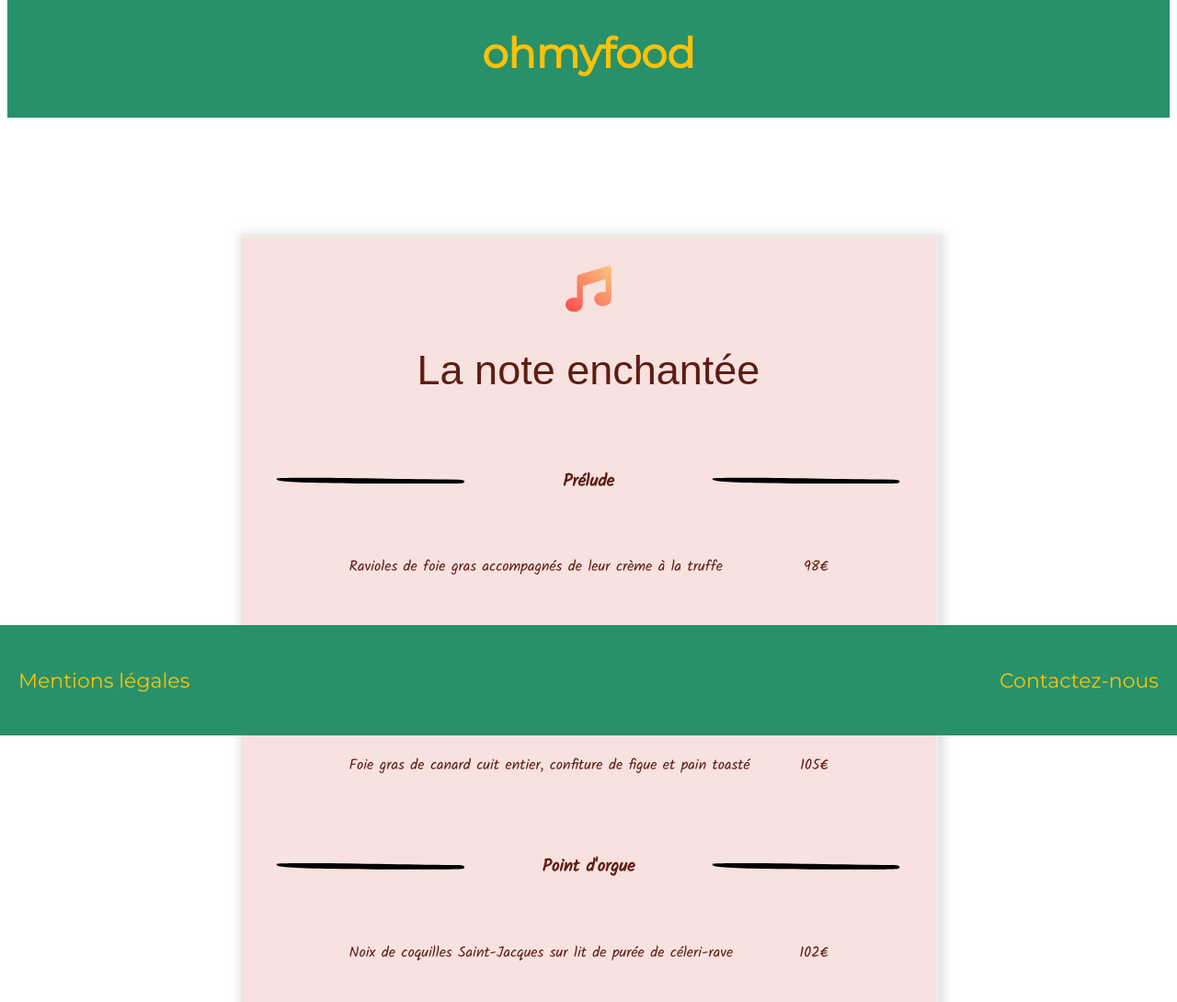
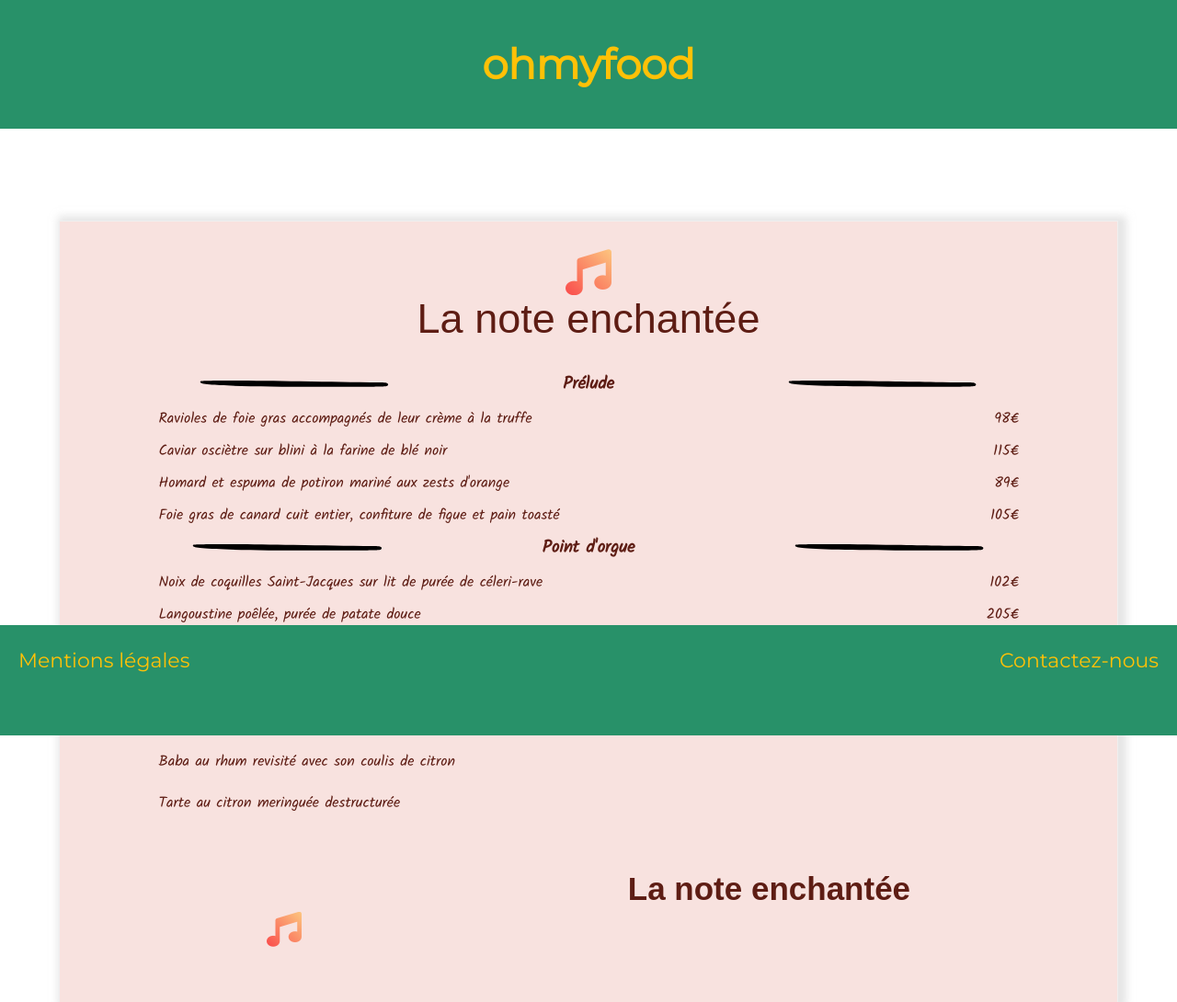
Before and after one commit to dasyx/ohmyfood, a website: page la_note_enchantee.html in a window 1280 px wide. Shown: the top 1090 px of the page at 92% size. Drawn offline with nearby package versions, Linux system fonts and the light colour scheme; files that its build step writes are made by us from their sources; a web font is replaced by a local one.

Commit message:
correction dry

```diff
--- a/sass/base/_base.scss
+++ b/sass/base/_base.scss
@@ -1,5 +1,5 @@
 * {
-	/*margin: auto;*/
+	margin: 0 auto;
 	padding: 0px;
 	box-sizing: border-box;
 }
--- a/sass/layouts/_header.scss
+++ b/sass/layouts/_header.scss
@@ -1,13 +1,9 @@
 .header {
-    display: flex;
-    flex-direction: row;
     width: 100%;
     line-height: 100px;
-    margin-top: -50px;
     &__logo-colors {
         padding: 20px;
         text-align: center;
-        flex: 1 auto;
         @include logo-colors;
     }
 }
--- a/sass/layouts/_main.scss
+++ b/sass/layouts/_main.scss
@@ -1,4 +1,3 @@
-
 .conteneur {
 	display: flex;
 	flex-flow: row wrap;
@@ -8,16 +7,11 @@
 	margin-top: 80px;
 }
 .main_contain {
-    width: 60%;
-    margin-left: auto;
-    margin-right: auto;
+    width: 90%;
+    /*margin-left: auto;
+    margin-right: auto;*/
     margin-top: 100px;
     margin-bottom: 200px;
-    display: flex;
-    flex-direction: column;
-    justify-content: center;
-    align-content: center;
-    align-items: center;
     border: 1px #efefef solid;
 	box-shadow: 4px 0px 8px 5px #cdcdcd80;
 }
@@ -26,29 +20,28 @@
     padding-bottom: 60px;
 }
 .section_container_menu {
-    padding-bottom: 1.5em;
+    padding-bottom: .5em;
 }
 .deco_bar {
-    padding: 1.5em 0 1em 0;
     display: flex;
+    /*padding: 2em 0 2em 0;*/
     justify-content: space-between;
-    flex-wrap: nowrap;
     align-items: center;
 }
 .menu {
     display: flex;
-    padding-top: 15px;
+    padding-top: 10px;
     &__texte {
-        margin-left: 80px;
+        margin-left: 50px;
         flex: 1;
     }
     &__prix {
-        margin-right: 80px;
+        margin-right: 50px;
     }
 }
 .menu_bas {
     line-height: 30px;
-    margin-left: 80px;
+    margin-left: 50px;
 }
 .space {
     padding-top: 15px;
--- a/sass/pages/_note_enchant.scss
+++ b/sass/pages/_note_enchant.scss
@@ -6,6 +6,7 @@
 .enchantee {
     font-family: $font_family_2;
     padding-top: 30px;
+    padding-bottom: 30px;
     @include flex;
     &__titre {
         @include note_titre_display;
--- a/sass/utils/_mixins.scss
+++ b/sass/utils/_mixins.scss
@@ -119,8 +119,6 @@
 @mixin flex {
     display: flex;
     flex-flow: column wrap;
-    align-content: center;
-    align-items: center;
 }
 @mixin underline {
     content: '';
```
